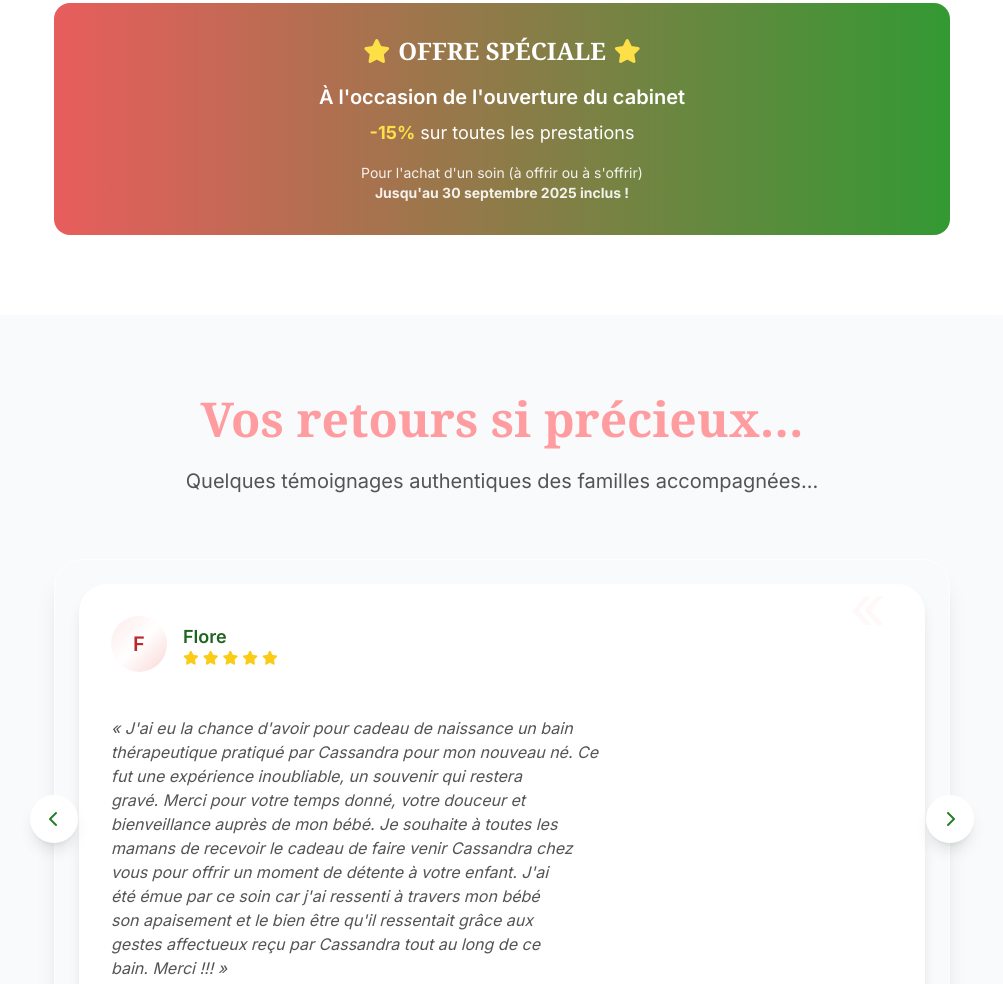
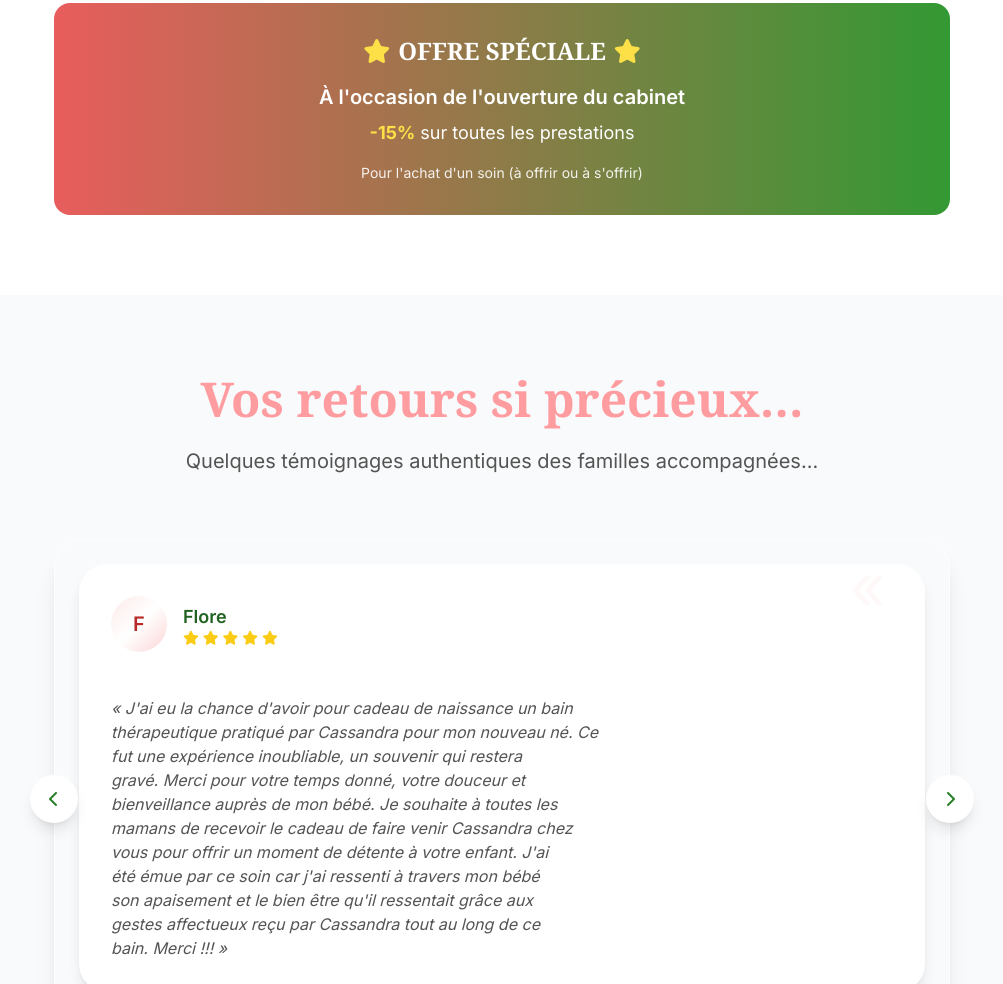
Before and after one commit to Tricoire-Arnaud/la-petite-berceuse, a plain HTML site: page index.html in a window 1280 px wide. Shown: the part 6381-7365 px from the top of the page, without its empty margins (138-1141 px from the left). Drawn offline with nearby package versions, Linux system fonts and the light colour scheme.

Commit message:
maj node

```diff
--- a/index.html
+++ b/index.html
@@ -979,7 +979,6 @@
             </p>
             <p class="text-sm opacity-90">
               Pour l'achat d'un soin (à offrir ou à s'offrir)<br />
-              <strong>Jusqu'au 30 septembre 2025 inclus !</strong>
             </p>
           </div>
         </div>
```
